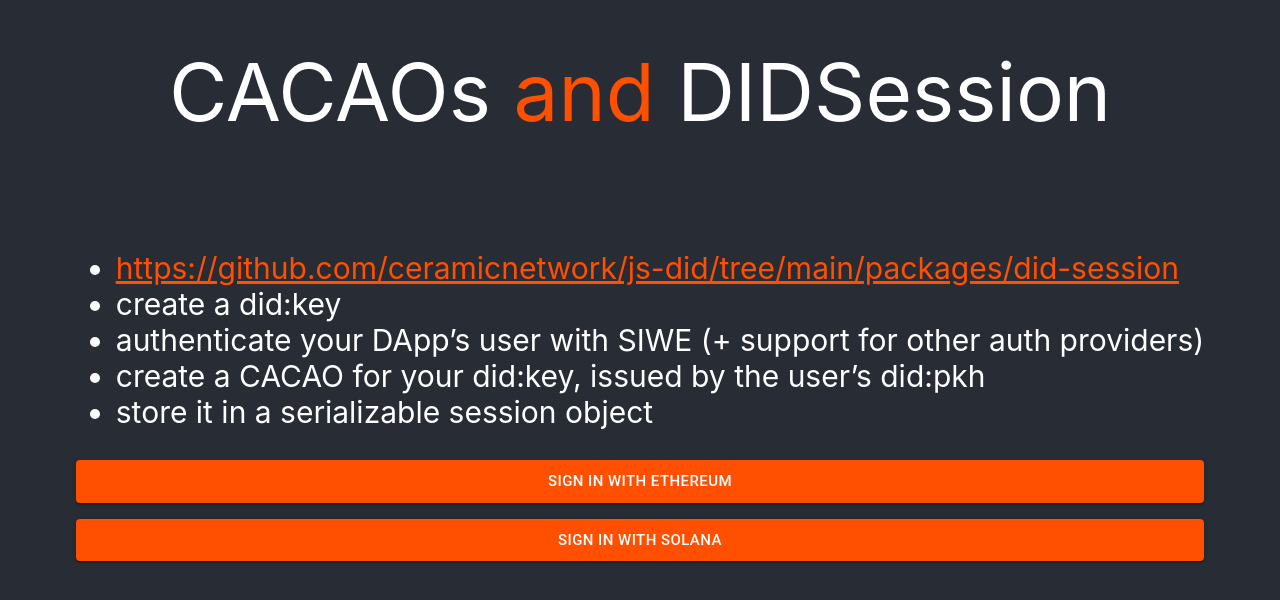
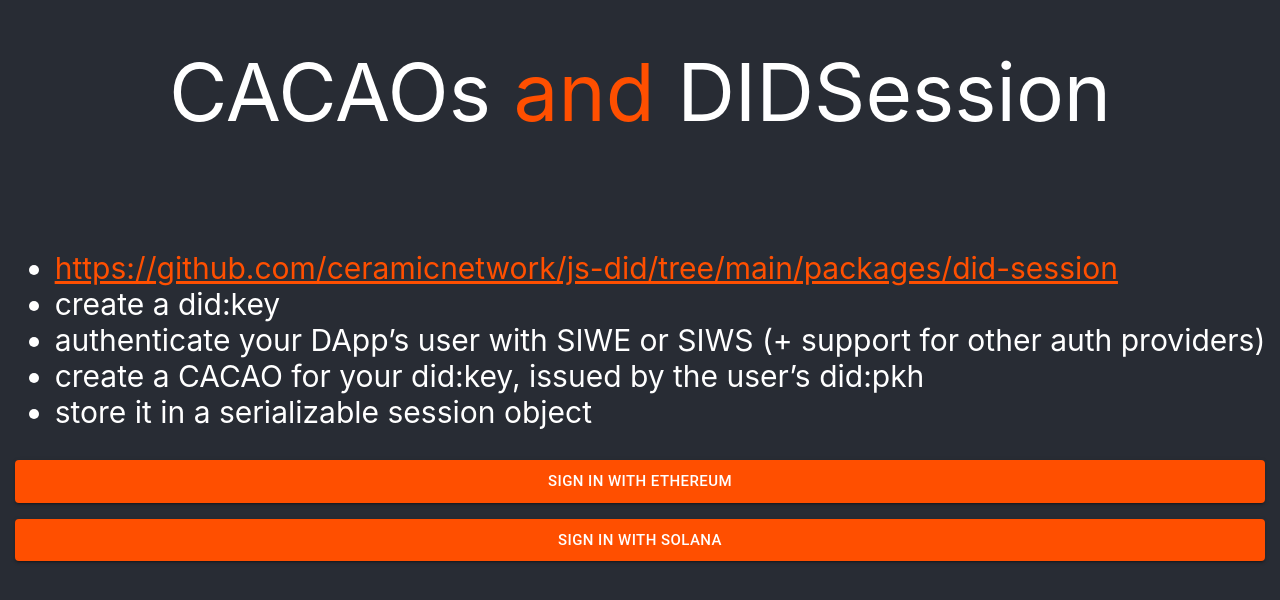
Before and after one commit to ChainAgnostic/session-demo, a React (Create React App) app: page / in a window 1280 px wide. Shown: the part 138-738 px from the top of the page. Built offline with nearby package versions, Linux system fonts and the light colour scheme.

Commit message:
Copy update

```diff
--- a/src/components/DIDSessionInfo.tsx
+++ b/src/components/DIDSessionInfo.tsx
@@ -4,7 +4,7 @@
      <ul className='App-ul'>
        <li className='App-li'><a className='App-link' href='https://github.com/ceramicnetwork/js-did/tree/main/packages/did-session'>https://github.com/ceramicnetwork/js-did/tree/main/packages/did-session</a></li>
        <li className='App-li'>create a did:key</li>
-       <li className='App-li'>authenticate your DApp’s user with SIWE (+ support for other auth providers)</li>
+       <li className='App-li'>authenticate your DApp’s user with SIWE or SIWS (+ support for other auth providers)</li>
        <li className='App-li'>create a CACAO for your did:key, issued by the user’s did:pkh</li>
        <li className='App-li'>store it in a serializable session object</li>
      </ul>
```
